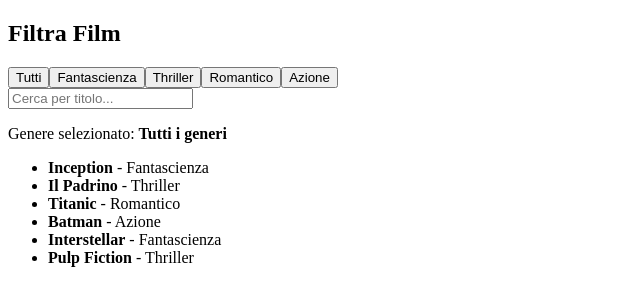
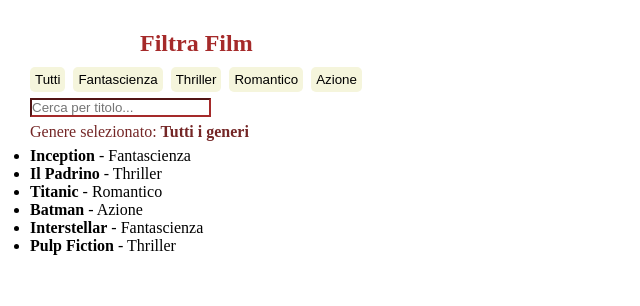
Before and after one commit to thomaslazzeri/react-movie-filter, a React (Vite) app: page / in a window 1280 px wide. Shown: the top 306 px of the page, without its empty margins (0-640 px from the left). Built offline with nearby package versions, Linux system fonts and the light colour scheme.

Commit message:
add styling for main layout and search input field

```diff
--- a/src/App.css
+++ b/src/App.css
@@ -0,0 +1,34 @@
+* {
+    box-sizing: border-box;
+    margin: 0;
+    padding: 0;
+}
+
+main {
+    margin: 30px;
+}
+
+h2 {
+    margin-left: 110px;
+    color:brown;
+    margin-bottom: 10px;
+}
+
+button {
+    background-color: beige;
+    border: none;
+    margin-right: 8px;
+    padding: 5px;
+    border-radius: 5px;
+    margin-bottom: 6px;
+}
+
+.search {
+    border-color: brown;
+    margin-bottom: 6px;
+}
+
+p {
+    color: #742626;
+    margin-bottom: 6px;
+}
--- a/src/App.jsx
+++ b/src/App.jsx
@@ -39,8 +39,8 @@ function App() {
           <button onClick={() => setSelectedGenre('Romantico')}>Romantico</button>
           <button onClick={() => setSelectedGenre('Azione')}>Azione</button>
         </div>
-        <div>
-          <input
+        <div >
+          <input className="search"
             type="text"
             placeholder="Cerca per titolo..."
             value={searchTitle}
```
